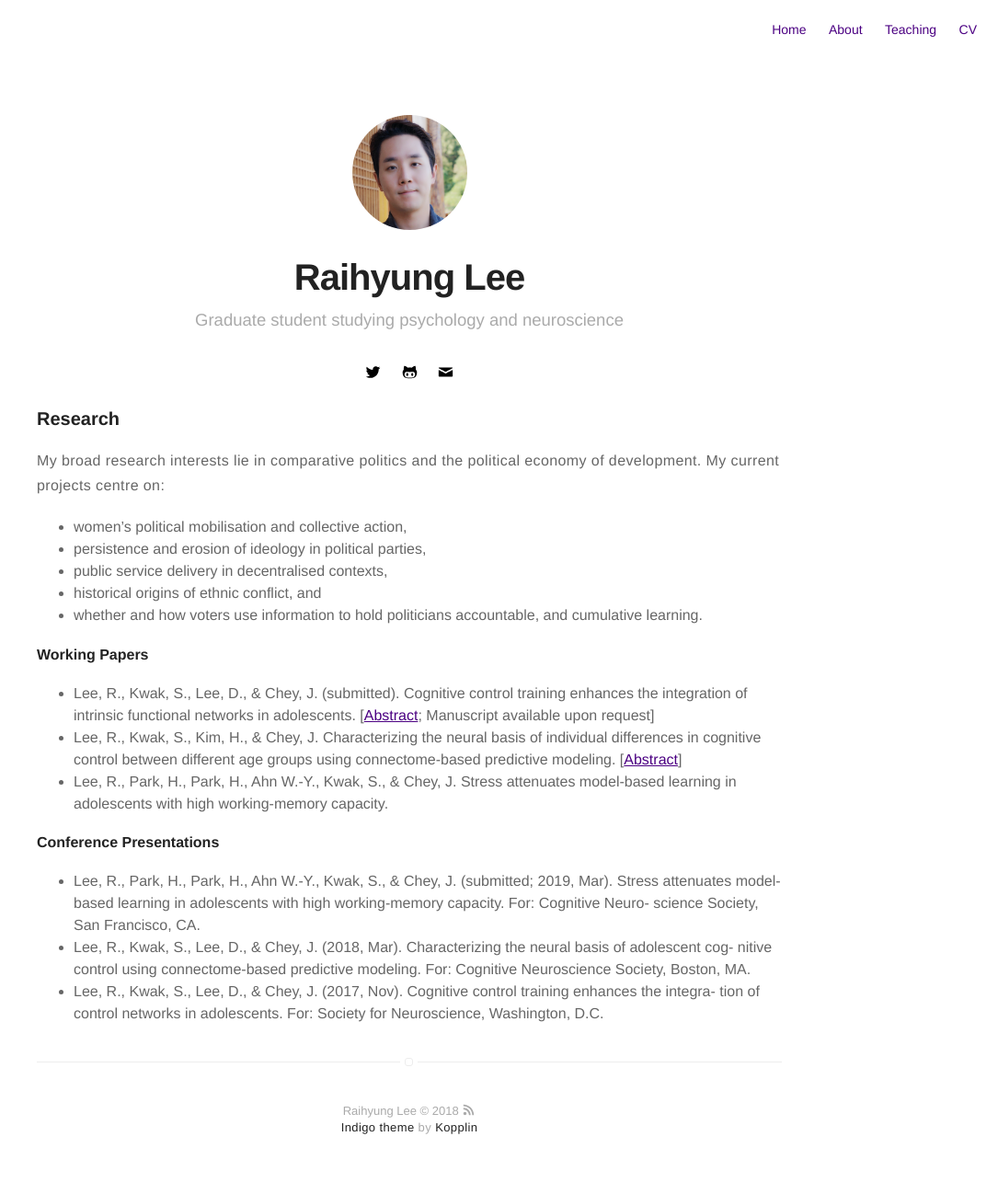
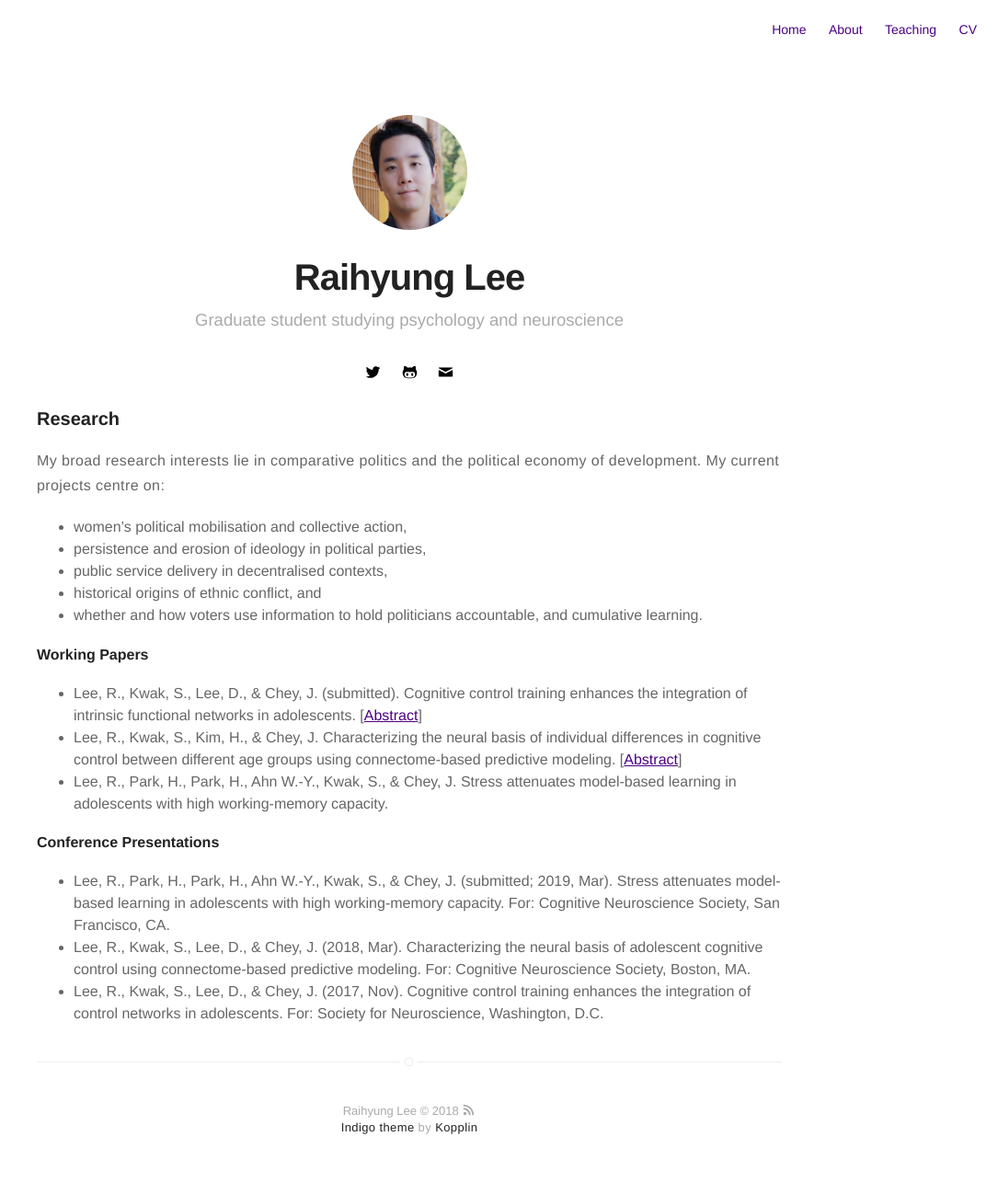
Before and after one commit to RaihyungLee/RaihyungLee.github.io, a Jekyll site: the page built from research.md, in a window 1280 px wide. Shown: the whole page at 92% size, without its empty margins (195-1280 px from the left). Built offline with Jekyll 4.4.1, drawn with Linux system fonts in a browser that asks for light colours.

Commit message:
Update research.md

```diff
--- a/research.md
+++ b/research.md
@@ -13,11 +13,11 @@ My broad research interests lie in comparative politics and the political econom
 * whether and how voters use information to hold politicians accountable, and cumulative learning.
 
 #### Working Papers
-* Lee, R., Kwak, S., Lee, D., & Chey, J. (submitted). Cognitive control training enhances the integration of intrinsic functional networks in adolescents. [[Abstract](https://drive.google.com/file/d/1MozZMymmqkUkoR1bzgl86oF2Y3ys_tj2/view?usp=sharing); Manuscript available upon request]
+* Lee, R., Kwak, S., Lee, D., & Chey, J. (submitted). Cognitive control training enhances the integration of intrinsic functional networks in adolescents. [[Abstract](https://drive.google.com/file/d/1MozZMymmqkUkoR1bzgl86oF2Y3ys_tj2/view?usp=sharing)]
 * Lee, R., Kwak, S., Kim, H., & Chey, J. Characterizing the neural basis of individual differences in cognitive control between different age groups using connectome-based predictive modeling. [[Abstract](https://drive.google.com/file/d/15u_bza7CDPFUT4-OV_H7UP1yy2dSyF-v/view?usp=sharing)]
 * Lee, R., Park, H., Park, H., Ahn W.-Y., Kwak, S., & Chey, J. Stress attenuates model-based learning in adolescents with high working-memory capacity.
 
 #### Conference Presentations
-* Lee, R., Park, H., Park, H., Ahn W.-Y., Kwak, S., & Chey, J. (submitted; 2019, Mar). Stress attenuates model-based learning in adolescents with high working-memory capacity. For: Cognitive Neuro- science Society, San Francisco, CA.
-* Lee, R., Kwak, S., Lee, D., & Chey, J. (2018, Mar). Characterizing the neural basis of adolescent cog- nitive control using connectome-based predictive modeling. For: Cognitive Neuroscience Society, Boston, MA.
-* Lee, R., Kwak, S., Lee, D., & Chey, J. (2017, Nov). Cognitive control training enhances the integra- tion of control networks in adolescents. For: Society for Neuroscience, Washington, D.C.
+* Lee, R., Park, H., Park, H., Ahn W.-Y., Kwak, S., & Chey, J. (submitted; 2019, Mar). Stress attenuates model-based learning in adolescents with high working-memory capacity. For: Cognitive Neuroscience Society, San Francisco, CA.
+* Lee, R., Kwak, S., Lee, D., & Chey, J. (2018, Mar). Characterizing the neural basis of adolescent cognitive control using connectome-based predictive modeling. For: Cognitive Neuroscience Society, Boston, MA.
+* Lee, R., Kwak, S., Lee, D., & Chey, J. (2017, Nov). Cognitive control training enhances the integration of control networks in adolescents. For: Society for Neuroscience, Washington, D.C.
```
